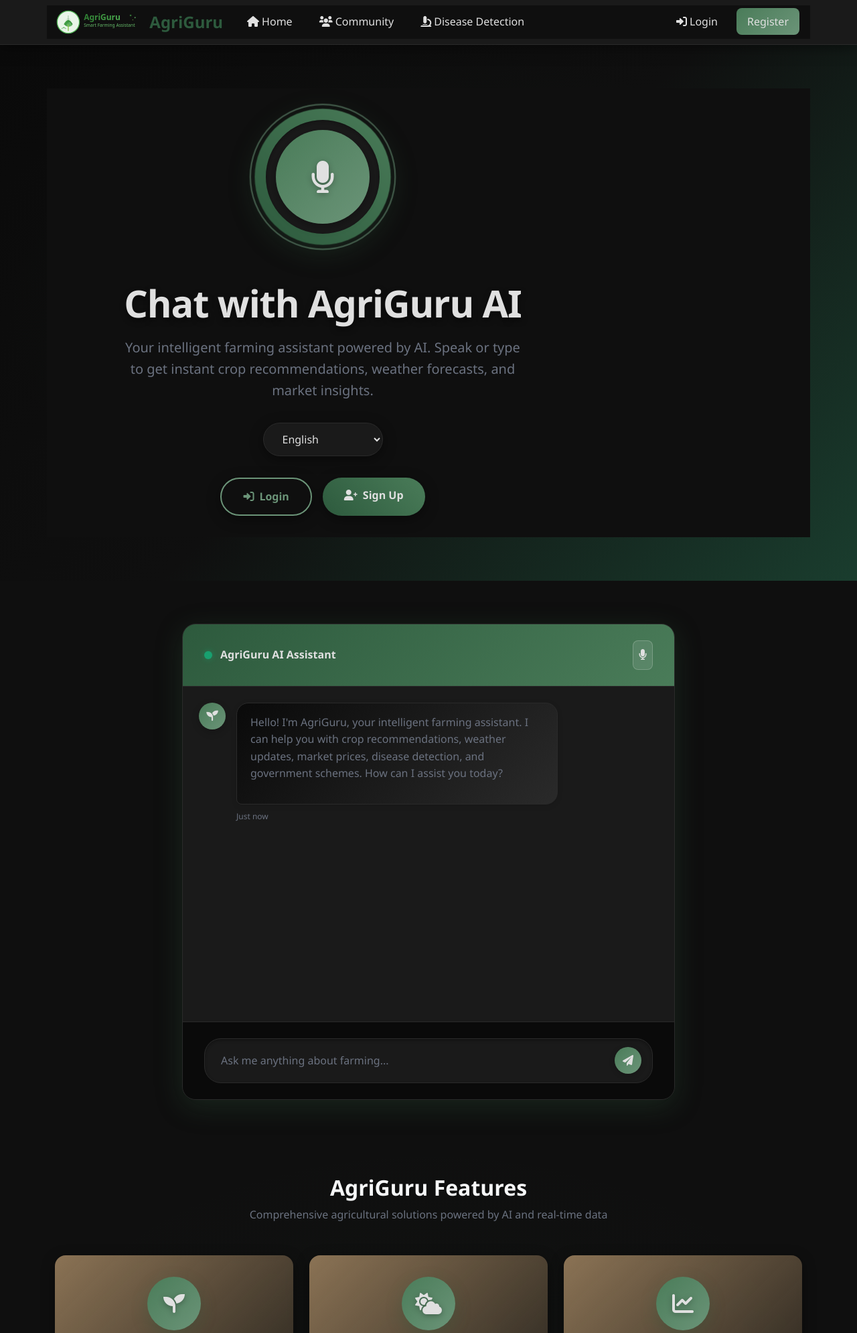
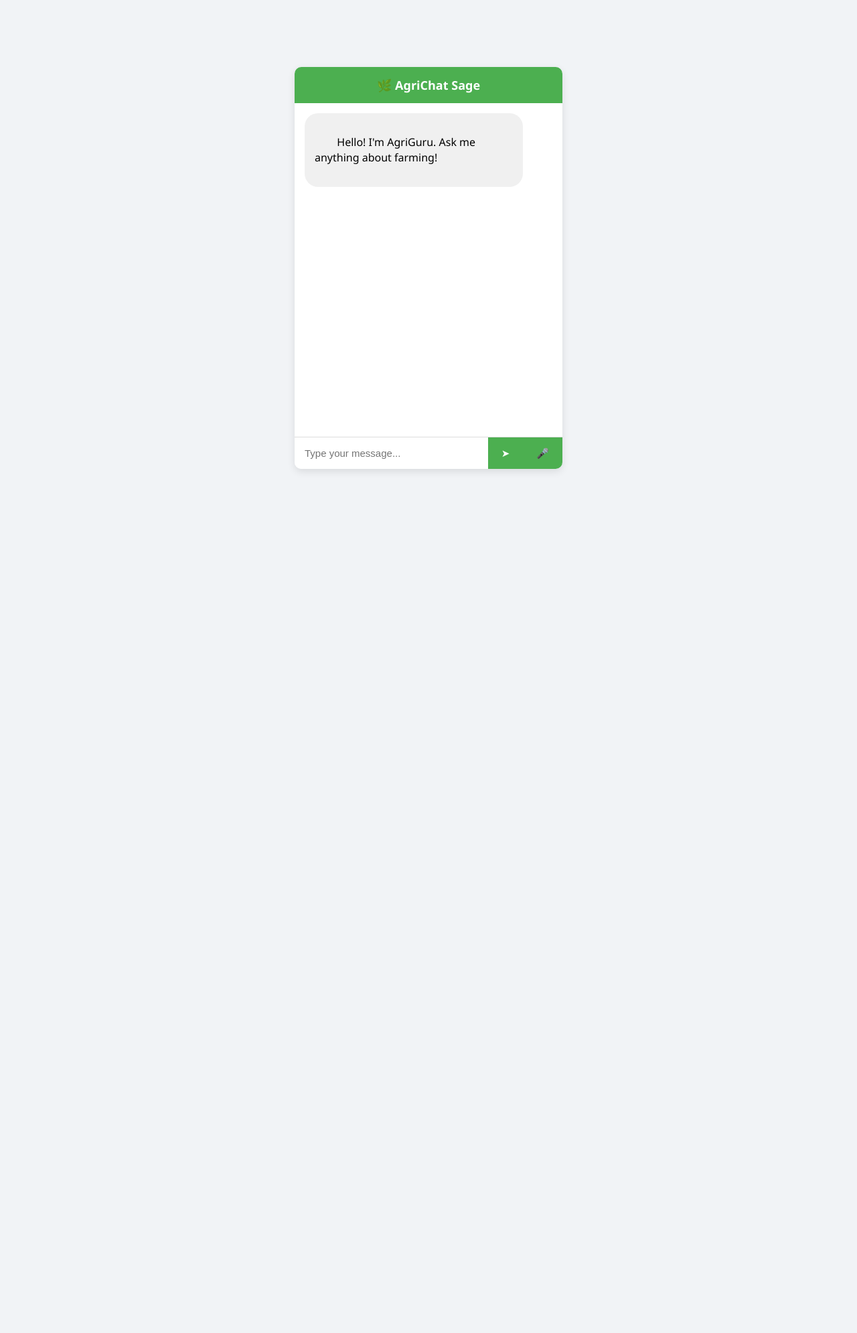
Before and after one commit to trish404/AgriGuru, a Flask app: page / in a window 1280 px wide. Shown: the top 1990 px of the page at 67% size. After the commit the page ends 800 px from the top, so only its background shows below. Run offline with Flask 3, Linux system fonts and the light colour scheme.

Commit message:
Initial commit

```diff
--- a/templates/index.html
+++ b/templates/index.html
@@ -1,183 +1,182 @@
-{% extends "base.html" %}
+<!DOCTYPE html>
+<html lang="en">
+<head>
+  <meta charset="UTF-8" />
+  <title>AgriChat Sage</title>
+  <style>
+    body {
+      margin: 0;
+      background: #f1f3f6;
+      font-family: "Segoe UI", Tahoma, Geneva, Verdana, sans-serif;
+      display: flex;
+      align-items: center;
+      justify-content: center;
+      height: 100vh;
+    }
+    .chat-container {
+      background: #fff;
+      width: 400px;
+      height: 600px;
+      border-radius: 10px;
+      box-shadow: 0 4px 12px rgba(0,0,0,0.1);
+      display: flex;
+      flex-direction: column;
+      overflow: hidden;
+    }
+    .header {
+      background: #4CAF50;
+      color: white;
+      padding: 15px;
+      font-size: 18px;
+      font-weight: bold;
+      text-align: center;
+    }
+    .messages {
+      flex: 1;
+      padding: 15px;
+      overflow-y: auto;
+      display: flex;
+      flex-direction: column;
+    }
+    .message {
+      max-width: 80%;
+      margin-bottom: 10px;
+      padding: 10px 15px;
+      border-radius: 20px;
+      line-height: 1.4;
+      word-wrap: break-word;
+      white-space: pre-wrap;
+    }
+    .user {
+      align-self: flex-end;
+      background: #DCF8C6;
+    }
+    .assistant {
+      align-self: flex-start;
+      background: #f0f0f0;
+    }
+    .input-area {
+      display: flex;
+      border-top: 1px solid #ddd;
+    }
+    input[type="text"] {
+      flex: 1;
+      padding: 15px;
+      border: none;
+      outline: none;
+      font-size: 15px;
+    }
+    button {
+      border: none;
+      background: #4CAF50;
+      color: white;
+      padding: 0 20px;
+      cursor: pointer;
+      font-size: 15px;
+      transition: background 0.3s;
+    }
+    button:hover {
+      background: #45a049;
+    }
+  </style>
+</head>
+<body>
+  <div class="chat-container">
+    <div class="header">🌿 AgriChat Sage</div>
+    <div class="messages" id="messages">
+      <div class="message assistant">
+        Hello! I'm AgriGuru. Ask me anything about farming!
+      </div>
+    </div>
+    <div class="input-area">
+      <input type="text" id="input" placeholder="Type your message..." />
+      <button onclick="sendText()">➤</button>
+      <button onclick="startVoiceCall()">🎤</button>
+    </div>
+  </div>
 
-{% block content %}
-<!-- Hero Section with Voice Interface -->
-<section class="hero-section-new">
-    <div class="hero-background">
-        <div class="container">
-            <div class="hero-content text-center">
-                <!-- Main Voice Interface -->
-                <div class="voice-interface-container">
-                    <div class="voice-circle-container">
-                        <div class="voice-outer-ring"></div>
-                        <div class="voice-middle-ring"></div>
-                        <div class="voice-inner-circle" id="mainVoiceBtn">
-                            <i class="fas fa-microphone"></i>
-                        </div>
-                        <div class="voice-pulse"></div>
-                    </div>
-                </div>
+  <script>
+    const API_KEY = "cf036d10-90a1-4f96-9516-35606b8e9028";
+    const ASSISTANT_ID = "d6083701-47c4-4cb3-a08b-df7024d33aee";
+    let chatId = null;
+    let ws = null;
 
-                <!-- Title and Subtitle -->
-                <div class="hero-text">
-                    <h1 class="hero-title">Chat with AgriGuru AI</h1>
-                    <p class="hero-subtitle">Your intelligent farming assistant powered by AI. Speak or type to get instant crop recommendations, weather forecasts, and market insights.</p>
-                </div>
+    async function sendText() {
+      const input = document.getElementById("input");
+      const text = input.value.trim();
+      if (!text) return;
 
-                <!-- Language Selection -->
-                <div class="language-selector">
-                    <select id="languageSelect" class="language-select">
-                        <option value="en">English</option>
-                        <option value="hi">हिंदी (Hindi)</option>
-                        <option value="te">తెలుగు (Telugu)</option>
-                        <option value="ta">தமிழ் (Tamil)</option>
-                    </select>
-                </div>
+      appendMessage("user", text);
+      input.value = "";
 
-                <!-- Auth buttons -->
-                <div class="auth-buttons">
-                    {% if not current_user.is_authenticated %}
-                    <a href="{{ url_for('login') }}" class="auth-btn login-btn">
-                        <i class="fas fa-sign-in-alt me-2"></i>Login
-                    </a>
-                    <a href="{{ url_for('register') }}" class="auth-btn register-btn">
-                        <i class="fas fa-user-plus me-2"></i>Sign Up
-                    </a>
-                    {% else %}
-                    <a href="{{ url_for('dashboard') }}" class="auth-btn dashboard-btn">
-                        <i class="fas fa-tachometer-alt me-2"></i>Dashboard
-                    </a>
-                    {% endif %}
-                </div>
-            </div>
-        </div>
-    </div>
-</section>
+      try {
+        const res = await fetch("https://api.vapi.ai/chat", {
+          method: "POST",
+          headers: {
+            "Authorization": `Bearer ${API_KEY}`,
+            "Content-Type": "application/json"
+          },
+          body: JSON.stringify({
+            assistantId: ASSISTANT_ID,
+            input: text,
+            ...(chatId && { previousChatId: chatId })
+          })
+        });
 
-<!-- Chat Interface Section -->
-<section class="chat-section">
-    <div class="container">
-        <div class="row justify-content-center">
-            <div class="col-lg-10 col-xl-8">
-                <!-- Chat Interface -->
-                <div class="chat-container-modern">
-                    <div class="chat-header-modern">
-                        <div class="chat-status">
-                            <div class="status-indicator online"></div>
-                            <span>AgriGuru AI Assistant</span>
-                        </div>
-                        <div class="chat-controls">
-                            <button class="control-btn" title="Voice Input" id="voiceBtn">
-                                <i class="fas fa-microphone"></i>
-                            </button>
-                        </div>
-                    </div>
+        const data = await res.json();
+        chatId = data.id;
 
-                    <div class="chat-messages-modern" id="chatMessages">
-                        <div class="message bot-message">
-                            <div class="message-wrapper">
-                                <div class="message-avatar">
-                                    <i class="fas fa-seedling"></i>
-                                </div>
-                                <div class="message-content">
-                                    <div class="message-bubble bot-bubble">
-                                        <p>Hello! I'm AgriGuru, your intelligent farming assistant. I can help you with crop recommendations, weather updates, market prices, disease detection, and government schemes. How can I assist you today?</p>
-                                    </div>
-                                    <div class="message-time">Just now</div>
-                                </div>
-                            </div>
-                        </div>
-                    </div>
+        let reply = data.output[0]?.content || "Sorry, I didn't get that.";
+        reply = cleanText(reply);
+        appendMessage("assistant", reply);
+      } catch (err) {
+        console.error(err);
+        appendMessage("assistant", "Error contacting AI assistant.");
+      }
+    }
 
-                    <div class="chat-input-modern">
-                        <div class="input-wrapper">
-                            <input type="text" id="messageInput" class="message-input" placeholder="Ask me anything about farming..." aria-label="Message">
-                            <button class="send-btn" type="button" id="sendBtn">
-                                <i class="fas fa-paper-plane"></i>
-                            </button>
-                        </div>
-                    </div>
-                </div>
-            </div>
-        </div>
-    </div>
-</section>
+    function appendMessage(role, text) {
+      const messages = document.getElementById("messages");
+      const div = document.createElement("div");
+      div.className = `message ${role}`;
+      div.textContent = text;
+      messages.appendChild(div);
+      messages.scrollTop = messages.scrollHeight;
+    }
 
-<!-- Features Section -->
-<section class="features-section py-5">
-    <div class="container">
-        <div class="text-center mb-5">
-            <h2 class="fw-bold text-light">AgriGuru Features</h2>
-            <p class="text-muted">Comprehensive agricultural solutions powered by AI and real-time data</p>
-        </div>
+    function cleanText(text) {
+      return text.replace(/\*/g, "").trim();
+    }
 
-        <div class="row g-4">
-            <div class="col-md-6 col-lg-4">
-                <div class="feature-card h-100">
-                    <div class="feature-icon">
-                        <i class="fas fa-seedling"></i>
-                    </div>
-                    <h5 class="feature-title">Crop Recommendations</h5>
-                    <p class="feature-text">Get AI-powered crop suggestions based on your soil, climate, and market conditions for optimal yields.</p>
-                </div>
-            </div>
+    function startVoiceCall() {
+      if (ws) ws.close();
 
-            <div class="col-md-6 col-lg-4">
-                <div class="feature-card h-100">
-                    <div class="feature-icon">
-                        <i class="fas fa-cloud-sun"></i>
-                    </div>
-                    <h5 class="feature-title">Weather Forecasting</h5>
-                    <p class="feature-text">Access real-time weather data and forecasts to plan your farming activities effectively.</p>
-                </div>
-            </div>
+      ws = new WebSocket(`wss://api.vapi.ai/calls/socket?assistantId=${ASSISTANT_ID}&apiKey=${API_KEY}`);
 
-            <div class="col-md-6 col-lg-4">
-                <div class="feature-card h-100">
-                    <div class="feature-icon">
-                        <i class="fas fa-chart-line"></i>
-                    </div>
-                    <h5 class="feature-title">Market Analytics</h5>
-                    <p class="feature-text">Track crop prices, market trends, and get predictions to maximize your profits.</p>
-                </div>
-            </div>
+      ws.onopen = () => {
+        appendMessage("assistant", "🎤 Voice call started. Speak into your microphone.");
+      };
 
-            <div class="col-md-6 col-lg-4">
-                <div class="feature-card h-100">
-                    <div class="feature-icon">
-                        <i class="fas fa-microscope"></i>
-                    </div>
-                    <h5 class="feature-title">Disease Detection</h5>
-                    <p class="feature-text">Upload crop images for instant disease diagnosis and treatment recommendations.</p>
-                </div>
-            </div>
+      ws.onmessage = (event) => {
+        const data = JSON.parse(event.data);
+        if (data.type === "transcript") {
+          appendMessage("user", data.transcript);
+        }
+        if (data.type === "assistantResponse") {
+          let reply = cleanText(data.text || "");
+          appendMessage("assistant", reply);
+        }
+      };
 
-            <div class="col-md-6 col-lg-4">
-                <div class="feature-card h-100">
-                    <div class="feature-icon">
-                        <i class="fas fa-microphone"></i>
-                    </div>
-                    <h5 class="feature-title">Voice Assistant</h5>
-                    <p class="feature-text">Interact with AgriGuru using voice commands in multiple local languages.</p>
-                </div>
-            </div>
+      ws.onclose = () => {
+        appendMessage("assistant", "Voice call ended.");
+      };
 
-            <div class="col-md-6 col-lg-4">
-                <div class="feature-card h-100">
-                    <div class="feature-icon">
-                        <i class="fas fa-users"></i>
-                    </div>
-                    <h5 class="feature-title">Community</h5>
-                    <p class="feature-text">Connect with fellow farmers, share experiences, and learn from the community.</p>
-                </div>
-            </div>
-        </div>
-    </div>
-</section>
-
-{% endblock %}
-
-{% block extra_scripts %}
-<script src="{{ url_for('static', filename='js/chatbot.js') }}"></script>
-<script src="{{ url_for('static', filename='js/voice.js') }}"></script>
-{% endblock %}
+      ws.onerror = (err) => {
+        console.error("WebSocket error:", err);
+        appendMessage("assistant", "Voice call error.");
+      };
+    }
+  </script>
+</body>
+</html>
```
Also changed, not shown: 2 other files.
